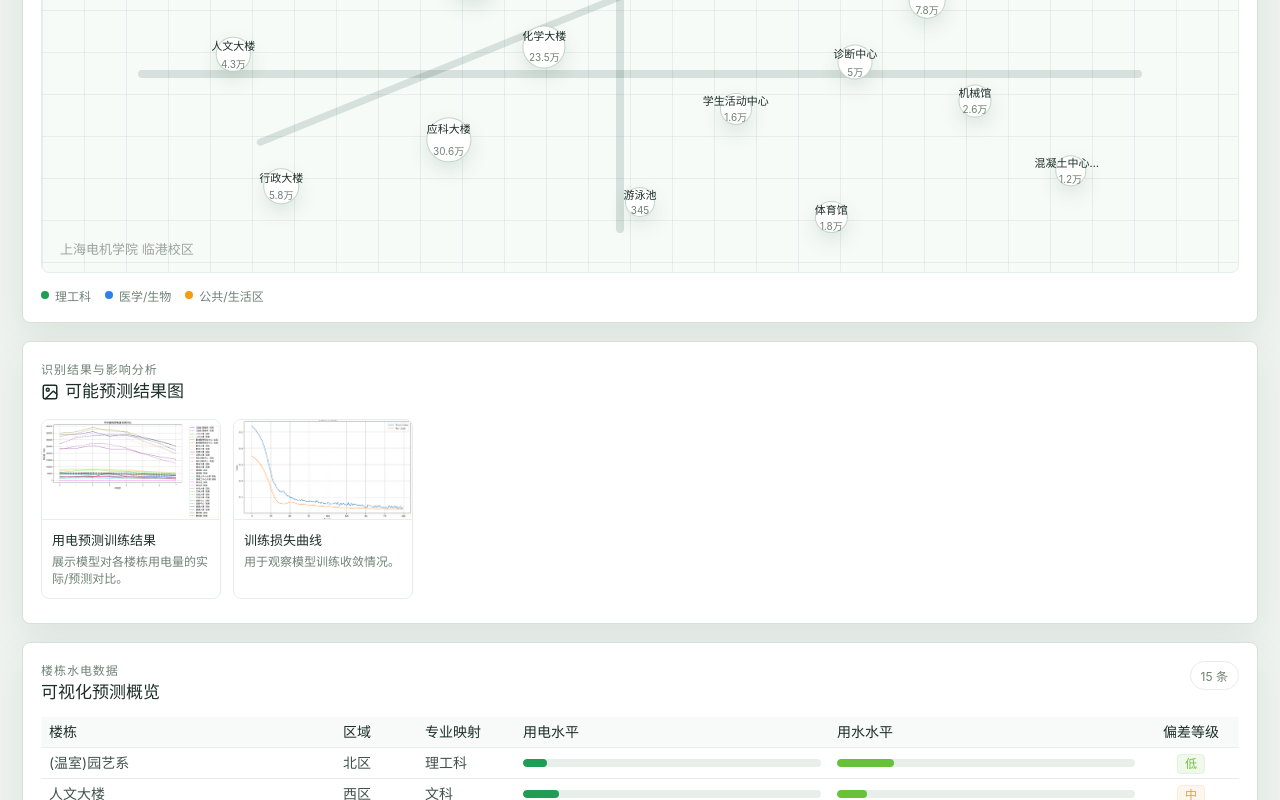
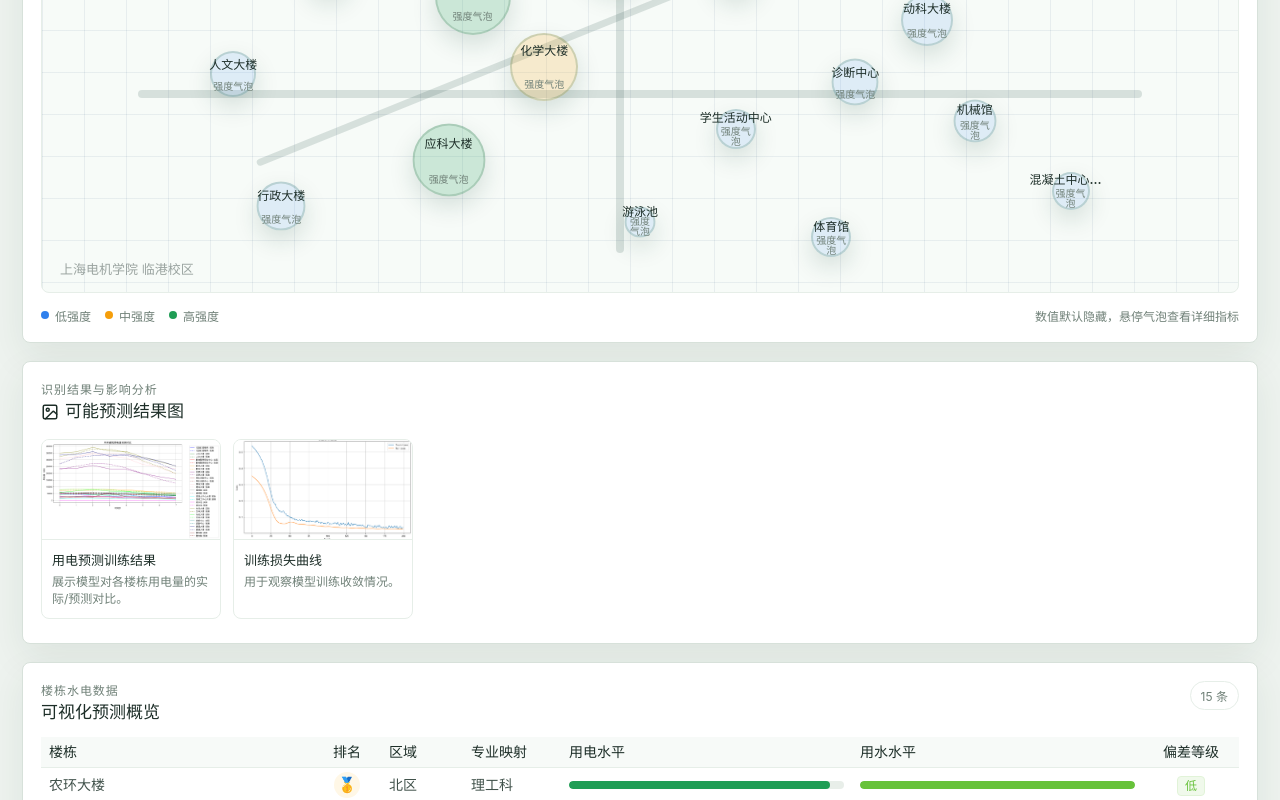
Before and after one commit to uquercia/carbon-eye, a Vue app in the folder apps/web/: page / in a window 1280 px wide. Shown: the part 1460-2260 px from the top of the page. Built offline with nearby package versions, Linux system fonts and the light colour scheme; no server answers.

Commit message:
优化楼栋气泡图并接入豆包响应接口

```diff
--- a/apps/web/src/features/dashboard/DashboardView.vue
+++ b/apps/web/src/features/dashboard/DashboardView.vue
@@ -180,6 +180,8 @@ const topBuildings = computed(() =>
     .slice(0, 5),
 )
 
+const medalByIndex = ['🥇', '🥈', '🥉']
+
 const tableData = computed(() =>
   // 表格需要额外展示误差百分比，所以在原始楼栋数据上临时补两个字段。
   buildingRecords.value.map((item) => {
@@ -196,8 +198,9 @@ const tableData = computed(() =>
       electricityPercent,
       waterPercent,
       deviationLevel: deviation >= 60 ? '高' : deviation >= 25 ? '中' : '低',
+      combinedRankScore: electricityPercent * 0.55 + waterPercent * 0.45,
     }
-  }),
+  }).sort((left, right) => right.combinedRankScore - left.combinedRankScore),
 )
 
 const electricityChartOption = computed<ChartOption>(() => ({
@@ -417,7 +420,7 @@ const behaviorImpactPieOption = computed<ChartOption>(() => ({
               :show-text="false"
               :stroke-width="7"
             />
-            <strong>{{ formatCompact(building.electricityActual) }}</strong>
+            <strong>高</strong>
           </div>
         </div>
       </aside>
@@ -457,6 +460,11 @@ const behaviorImpactPieOption = computed<ChartOption>(() => ({
         </div>
 
         <ElTable :data="tableData" height="100%" size="small" class="energy-table">
+          <ElTableColumn label="排名" width="68" align="center">
+            <template #default="{ $index }">
+              <span class="medal-badge">{{ medalByIndex[$index] ?? $index + 1 }}</span>
+            </template>
+          </ElTableColumn>
           <ElTableColumn prop="name" label="楼栋" min-width="140" fixed />
           <ElTableColumn prop="zone" label="区域" width="82" />
           <ElTableColumn prop="major" label="专业映射" width="98" />
--- a/apps/web/src/features/dashboard/components/BuildingMap.vue
+++ b/apps/web/src/features/dashboard/components/BuildingMap.vue
@@ -1,23 +1,29 @@
 <script setup lang="ts">
 import type { BuildingRecord } from '../data/campusData'
-import { formatCompact } from '../utils/format'
+import { formatNumber } from '../utils/format'
 
-// 这个组件只负责中间“楼栋关系图”这块区域。
-// 父组件会把所有楼栋数据通过 props 传进来。
-defineProps<{
+const props = defineProps<{
   buildings: BuildingRecord[]
 }>()
 
-// 根据楼栋用电量决定圆点大小。
-// 用电越高，圆越大；同时限制最小和最大尺寸，避免太小或太夸张。
-const getMarkerSize = (value: number) => {
-  const size = 28 + Math.sqrt(value) / 32
-  return `${Math.min(Math.max(size, 30), 58)}px`
+const maxElectricity = () =>
+  Math.max(...props.buildings.map((building) => building.electricityActual), 1)
+
+const getBubbleSize = (value: number) => {
+  const ratio = value / maxElectricity()
+  const size = 30 + Math.sqrt(ratio) * 46
+  return `${Math.round(size)}px`
+}
+
+const getBubbleClass = (value: number) => {
+  const ratio = value / maxElectricity()
+  if (ratio >= 0.72) return 'bubble-high'
+  if (ratio >= 0.32) return 'bubble-medium'
+  return 'bubble-low'
 }
 </script>
 
 <template>
-  <!-- 外层 panel 复用了全局面板样式，内部再补地图专属内容 -->
   <section class="panel campus-map-panel">
     <div class="panel-header">
       <div>
@@ -27,10 +33,7 @@ const getMarkerSize = (value: number) => {
       <span class="map-status">15 栋建筑</span>
     </div>
 
-    <!-- 这块不是精确地图，而是“示意图”：
-         用 x / y 百分比坐标把楼栋按钮摆在容器里的某个位置 -->
-    <div class="campus-map" aria-label="上海电机学院临港校区楼栋能耗示意图">
-      <!-- 这几条 route 是背景参考线，用来增强“校区道路/关系图”的视觉感觉 -->
+    <div class="campus-map" aria-label="上海电机学院临港校区楼栋能耗气泡图">
       <div class="route route-a" />
       <div class="route route-b" />
       <div class="route route-c" />
@@ -38,25 +41,34 @@ const getMarkerSize = (value: number) => {
         v-for="building in buildings"
         :key="building.id"
         class="building-node"
+        :class="getBubbleClass(building.electricityActual)"
         :style="{
           left: `${building.x}%`,
           top: `${building.y}%`,
-          width: getMarkerSize(building.electricityActual),
-          height: getMarkerSize(building.electricityActual),
+          width: getBubbleSize(building.electricityActual),
+          height: getBubbleSize(building.electricityActual),
         }"
         type="button"
       >
-        <!-- 楼栋名和数值都来自 buildingRecords 数据文件 -->
         <span class="node-name">{{ building.name }}</span>
-        <span class="node-value">{{ formatCompact(building.electricityActual) }}</span>
+        <span class="node-level">强度气泡</span>
+        <span class="node-tooltip">
+          <strong>{{ building.name }}</strong>
+          <i>区域：{{ building.zone }}</i>
+          <i>专业映射：{{ building.major }}</i>
+          <i>用电：{{ formatNumber(building.electricityActual) }} kWh</i>
+          <i>预测用电：{{ formatNumber(building.electricityPredicted) }} kWh</i>
+          <i>用水：{{ formatNumber(building.waterActual) }} m³</i>
+          <i>预测用水：{{ formatNumber(building.waterPredicted) }} m³</i>
+        </span>
       </button>
     </div>
 
-    <!-- 底部图例：解释颜色点代表的专业/区域分类 -->
     <div class="legend-row">
-      <span><i class="legend-dot science" />理工科</span>
-      <span><i class="legend-dot medical" />医学/生物</span>
-      <span><i class="legend-dot life" />公共/生活区</span>
+      <span><i class="legend-dot science" />低强度</span>
+      <span><i class="legend-dot medical" />中强度</span>
+      <span><i class="legend-dot life" />高强度</span>
+      <span class="legend-note">数值默认隐藏，悬停气泡查看详细指标</span>
     </div>
   </section>
 </template>
@@ -133,11 +145,10 @@ const getMarkerSize = (value: number) => {
   place-items: center;
   gap: 1px;
   transform: translate(-50%, -50%);
-  border: 1px solid rgba(20, 83, 45, 0.24);
+  border: 2px solid rgba(20, 83, 45, 0.18);
   border-radius: 50%;
-  background: #ffffff;
   color: var(--text-strong);
-  box-shadow: 0 8px 20px rgba(21, 70, 52, 0.12);
+  box-shadow: 0 10px 24px rgba(21, 70, 52, 0.15);
   cursor: pointer;
   transition:
     transform 0.18s ease,
@@ -146,26 +157,72 @@ const getMarkerSize = (value: number) => {
 }
 
 .building-node:hover {
-  z-index: 2;
+  z-index: 4;
   transform: translate(-50%, -50%) scale(1.08);
   border-color: var(--green);
-  box-shadow: 0 12px 26px rgba(21, 70, 52, 0.18);
+  box-shadow: 0 16px 32px rgba(21, 70, 52, 0.2);
+}
+
+.bubble-low {
+  background: rgba(47, 128, 237, 0.12);
+}
+
+.bubble-medium {
+  background: rgba(245, 158, 11, 0.18);
+}
+
+.bubble-high {
+  background: rgba(31, 157, 85, 0.2);
 }
 
 .node-name {
-  max-width: 72px;
+  max-width: 82px;
   overflow: hidden;
   color: var(--text-strong);
-  font-size: 11px;
+  font-size: 12px;
+  font-weight: 700;
   line-height: 1.15;
   text-overflow: ellipsis;
   white-space: nowrap;
 }
 
-.node-value {
+.node-level {
   color: var(--text-muted);
   font-size: 10px;
   line-height: 1;
+}
+
+.node-tooltip {
+  position: absolute;
+  left: 50%;
+  bottom: calc(100% + 10px);
+  z-index: 5;
+  display: none;
+  min-width: 190px;
+  padding: 10px 12px;
+  transform: translateX(-50%);
+  border: 1px solid var(--border-subtle);
+  border-radius: 8px;
+  background: #fff;
+  box-shadow: 0 12px 28px rgba(22, 59, 43, 0.16);
+  text-align: left;
+}
+
+.building-node:hover .node-tooltip {
+  display: grid;
+  gap: 4px;
+}
+
+.node-tooltip strong {
+  color: var(--text-strong);
+  font-size: 13px;
+}
+
+.node-tooltip i {
+  color: var(--text-muted);
+  font-size: 12px;
+  font-style: normal;
+  white-space: nowrap;
 }
 
 .legend-row {
@@ -190,14 +247,18 @@ const getMarkerSize = (value: number) => {
 }
 
 .science {
+  background: var(--blue);
+}
+
+.medical {
+  background: var(--amber);
+}
+
+.life {
   background: var(--green);
 }
 
-.medical {
-  background: var(--blue);
-}
-
-.life {
-  background: var(--amber);
+.legend-note {
+  margin-left: auto;
 }
 </style>
--- a/apps/web/src/style.css
+++ b/apps/web/src/style.css
@@ -301,7 +301,7 @@ h2 {
 
 .rank-row {
   display: grid;
-  grid-template-columns: 92px minmax(0, 1fr) 52px;
+  grid-template-columns: 92px minmax(0, 1fr) 36px;
   align-items: center;
   gap: 8px;
   color: var(--text-muted);
@@ -315,9 +315,12 @@ h2 {
 }
 
 .rank-row strong {
-  color: var(--text-strong);
+  border-radius: 999px;
+  background: rgba(31, 157, 85, 0.1);
+  color: var(--green-dark);
   font-size: 12px;
   text-align: right;
+  padding: 2px 8px;
 }
 
 .table-panel {
@@ -602,6 +605,17 @@ h2 {
   line-height: 1.55;
 }
 
+.medal-badge {
+  display: inline-grid;
+  place-items: center;
+  min-width: 26px;
+  height: 26px;
+  border-radius: 999px;
+  background: #fff7e6;
+  font-size: 15px;
+  font-weight: 700;
+}
+
 .el-progress-bar__outer {
   background-color: #e8eee9;
 }
```
Also changed, not shown: 2 other files (tests, documents, lock files or other folders).
